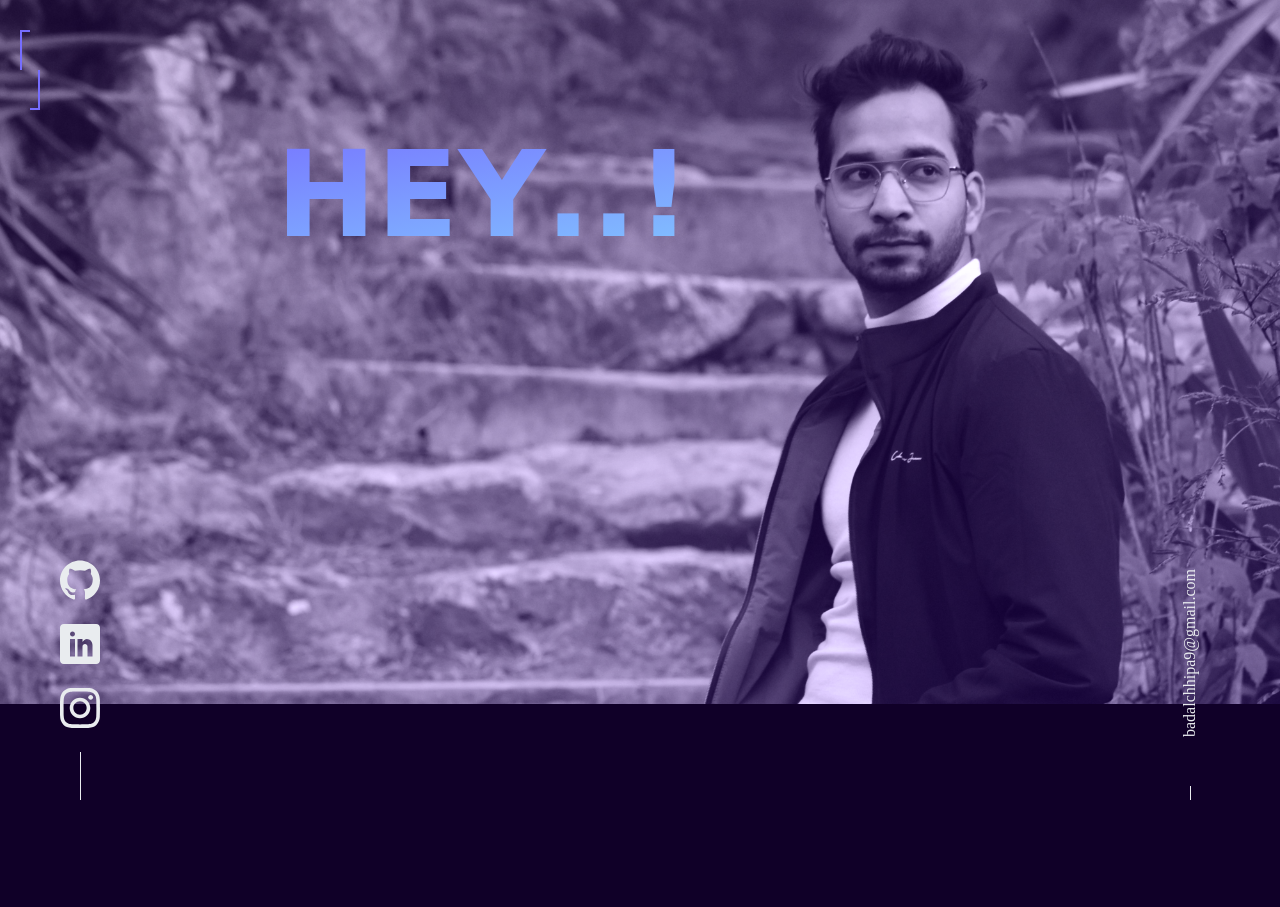
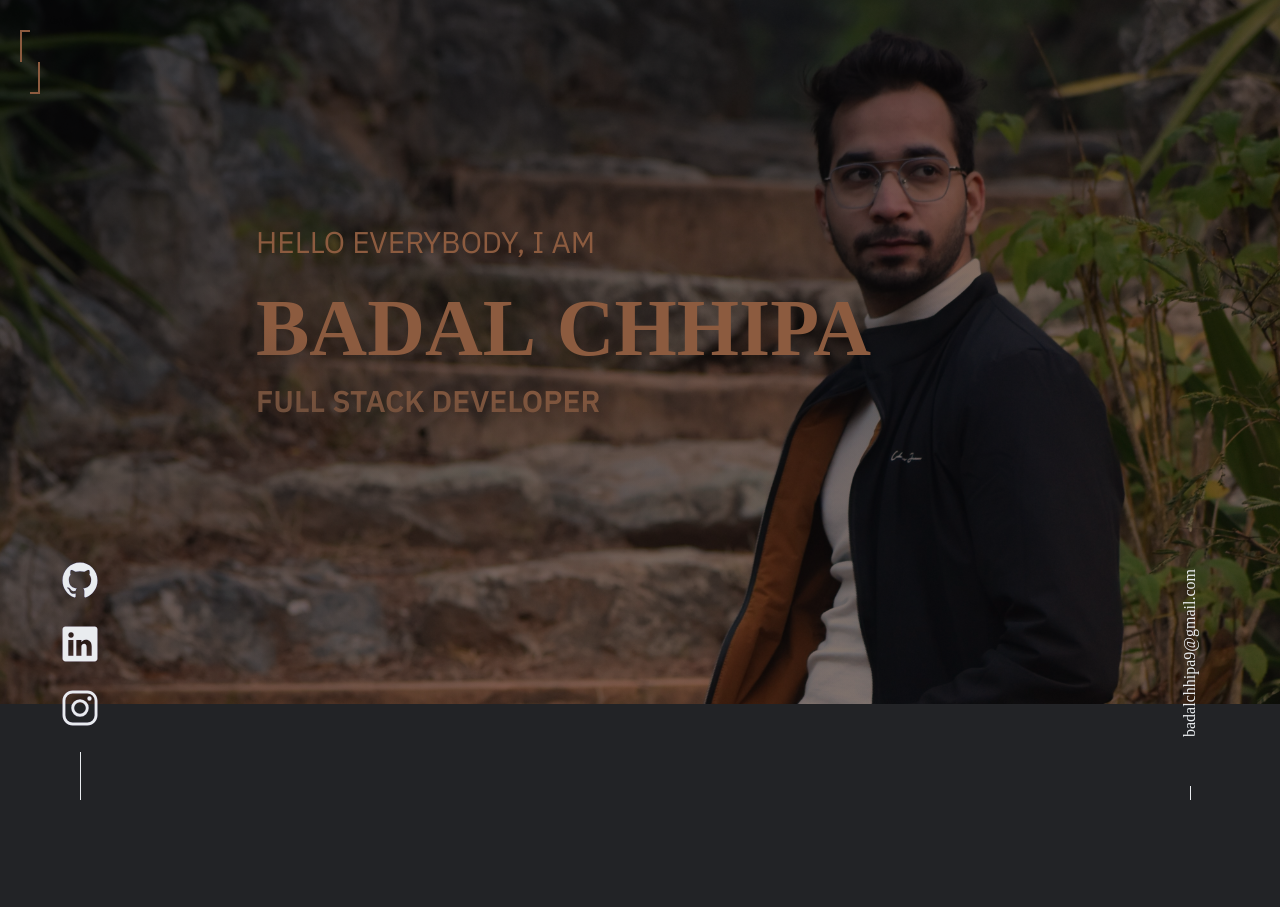
Before and after one commit to badalChhipa19/Portfolio, a website: page index.html in a window 1280 px wide. Shown: the top 907 px of the page. Drawn offline with nearby package versions, Linux system fonts and the light colour scheme; a web font is replaced by a local one.

Commit message:
Header complete

```diff
--- a/index.html
+++ b/index.html
@@ -10,6 +10,15 @@
     <link rel="shortcut icon" href="img/logo-1x.png" type="image/x-icon" />
     <!-- Script -->
     <script src="js/script.js" defer></script>
+    <!-- ICONST -->
+    <script
+      type="module"
+      src="https://unpkg.com/ionicons@5.5.2/dist/ionicons/ionicons.esm.js"
+    ></script>
+    <script
+      nomodule
+      src="https://unpkg.com/ionicons@5.5.2/dist/ionicons/ionicons.js"
+    ></script>
   </head>
   <body>
     <!-- Contact Links -->
@@ -18,23 +27,17 @@
         <ul class="contact__style">
           <li class="contact__item">
             <a href="#" class="contact__link">
-              <svg class="contact__icon">
-                <use xlink:href="img/sprite.svg#icon-github"></use>
-              </svg>
+              <ion-icon class="contact__icon" name="logo-github"></ion-icon>
             </a>
           </li>
           <li class="contact__item">
             <a href="" class="contact__link">
-              <svg class="contact__icon">
-                <use xlink:href="img/sprite.svg#icon-linkedin"></use>
-              </svg>
+              <ion-icon class="contact__icon" name="logo-linkedin"></ion-icon>
             </a>
           </li>
           <li class="contact__item">
             <a href="" class="contact__link">
-              <svg class="contact__icon">
-                <use xlink:href="img/sprite.svg#icon-instagram"></use>
-              </svg>
+              <ion-icon class="contact__icon" name="logo-instagram"></ion-icon>
             </a>
           </li>
         </ul>
@@ -81,19 +84,28 @@
       </div>
 
       <div class="header__content">
-        <h1 class="header__greet">
-          <span class="header__greets header__greet--1">h</span
-          ><span class="header__greets header__greet--2">e</span
-          ><span class="header__greets header__greet--3">y</span
-          ><span class="header__greets header__greet--4">.</span
-          ><span class="header__greets header__greet--5">.</span
-          ><span class="header__greets header__greet--6">!</span>
-        </h1>
+        <p class="header__greet">HELLO EVERYBODY, I AM</p>
+        <h1 class="heading__primary">Badal Chhipa</h1>
+        <p class="header__sepcel">Full Stack Developer</p>
       </div>
+      <!-- <ul class="header__about">
+        <li class="header__detail">
+          <ion-icon name="calendar-number-outline"></ion-icon>
+          <p class="value">31-10-2000</p>
+        </li>
+        <li class="header__detail">
+          <ion-icon name="call-outline"></ion-icon>
+          <p class="value">+91 8386863919</p>
+        </li>
+        <li class="header__detail">
+          <ion-icon name="home-outline"></ion-icon>
+          <h1 class="value">Jaipur, rajasthan</h1>
+        </li>
+      </ul> -->
     </header>
 
-    <section class="about">
-      <div class="div section__hide"></div>
+    <section class="about section__hide">
+      <div class="div"></div>
     </section>
   </body>
 </html>
--- a/js/script.js
+++ b/js/script.js
@@ -22,15 +22,4 @@ const heandalLinks = function (e) {
 headerLists.addEventListener("mouseover", heandalLinks.bind(0.4));
 headerLists.addEventListener("mouseout", heandalLinks.bind(1));
 
-// HEADER CONTENT -----------------------
-
-let value = 0;
-var interval = setInterval(() => {
-  headergGreet[value].style.marginTop = "0";
-  if (value < headergGreet.length) value++;
-  else value = 0;
-}, 300);
-
-setTimeout(() => {
-  clearInterval(interval);
-}, 1800);
+// Section disclose
--- a/sass/abstract/_variable.sass
+++ b/sass/abstract/_variable.sass
@@ -1,9 +1,25 @@
 
-$color-primary-1: #100028
-$color-primary-2: #1a083d
-$color-primary-3: #766dff
-$color-primary-4: #88f3ff
-$color-primary-5: #00bfe7
+// $color-primary-1: #100028
+// $color-primary-2: #1a083d
+// $color-primary-3: #766dff
+// $color-primary-4: #88f3ff
+// $color-primary-5: #00bfe7
+
+// $color-primary-1: ##024959
+
+$color-primary-1: #222326
+$color-primary-2: #3B3C40
+$color-primary-3: #8C5B3F
+$color-primary-4: #594539
+$color-primary-5: #735645
+
+// $color-primary-1: #586f6b
+// $color-primary-2: #7f9183
+// $color-primary-3: #14746f
+// $color-primary-4: #248277
+// $color-primary-5: #00bfe7
+
+
 
 $color-grey-light-1: #e9ecef
 $color-grey-light-2: #ced4da
--- a/sass/base/_typography.sass
+++ b/sass/base/_typography.sass
@@ -3,4 +3,4 @@
   text-transform: uppercase
   font-family: $font-secondary
   font-size: 6rem
-  letter-spacing: .5rem
+  text-transform: uppercase
--- a/sass/components/_header.sass
+++ b/sass/components/_header.sass
@@ -2,8 +2,8 @@
   width: 100vw
   height: 55vw
   padding: 3rem 0
-  background-blend-mode: color
-  background-image: linear-gradient(to left top,$color-primary-2, $color-primary-1), url("../img/my_img2.jpg")
+  background-blend-mode: hard-light
+  background-image: linear-gradient(to right bottom, $color-primary-1 , $color-primary-4), url("../img/my_img2.jpg")
   background-size: cover
   background-position: right
 
@@ -33,8 +33,8 @@
 
   // LOGO BOX-----
   &__logo_box
-    height: 8rem
-    width: 8rem
+    height: 5vw
+    width: 5vw
     display: inline-block
     position: relative
 
@@ -45,7 +45,7 @@
       height: 50%
       width: 50%
       position: absolute
-      transition: all .3s, transform .3s .3s
+      transition: all .2s, transform .2s .2s
 
     &::before
       lop: 0
@@ -75,7 +75,7 @@
     position: relative
     opacity: 0
     visibility: hidden
-    transition: all .6s ease-in-out .6s
+    transition: all .2s ease-in-out .4s
 
 
   &__link
@@ -86,26 +86,61 @@
       text-decoration: none
       color: transparent
       font-size: 2rem
-      transition: all .6s
+      transition: all .4s
 
   // HEADER CONTENT-------------
   &__content
-    padding-left: 20%
-    // background-color: #fff
-    position: relative
+    text-transform: uppercase
+    display: flex
+    flex-direction: column
+    justify-content: center
+    padding: 10% 0 0 20%;
+    background-image: radial-gradient($color-primary-3, $color-primary-3, $color-primary-4)
+    background-clip: text
+    -webkit-background-clip: text
+    font-weight: 900
+
+    h1
+      color: transparent
+      font-size: 8rem
+
 
   &__greet
-    padding: 1.5rem 2rem
-    font-size: 12rem
-    font-family: $font-tertiary
-    text-transform: uppercase
     color: transparent
-    background-image: linear-gradient(to right bottom, $color-primary-3, $color-primary-4)
-    background-clip: text
-    -webkit-background-clip: text
-    display: flex
-    cursor: context-menu
+    font-size: 3rem
+    margin-bottom: 3rem
+    font-weight: 400
 
-.header__greets
-  margin-top: -50rem
-  transition: all 3s
+  &__sepcel
+    color: transparent
+    font-size: 3rem
+    margin-top: 1rem
+
+  &__about
+    display: inline-block
+    list-style: none
+    margin: 5% 0 0 20%
+    padding: 2%
+    color: $color-primary-4
+    font-weight: bold
+    width: max-content
+    backdrop-filter: grayscale(1)
+    box-shadow: 0 0 8rem $color-grey-dark-2
+
+  // ABOUT PART
+  // &__detail
+  //   display: flex
+  //   align-items: center
+  //   justify-content: flex-start
+  //   gap: 2rem
+  //   transition: all .3s
+
+
+  //   .value
+  //     font-size: 3rem
+  //     cursor: context-menu
+  //     display: inline-block
+
+
+  //   [name$="outline"]
+  //     font-size: 4rem
```
Also changed, not shown: css/style.css.
